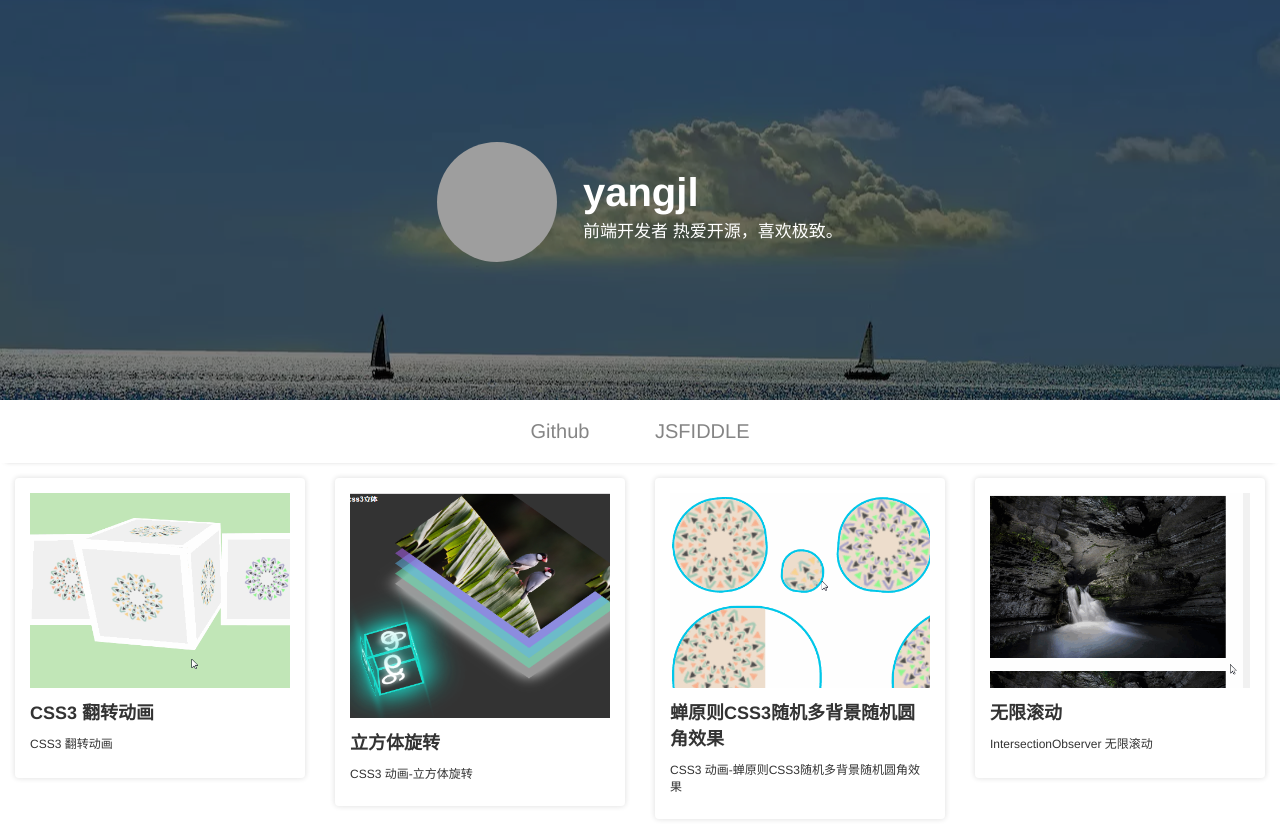
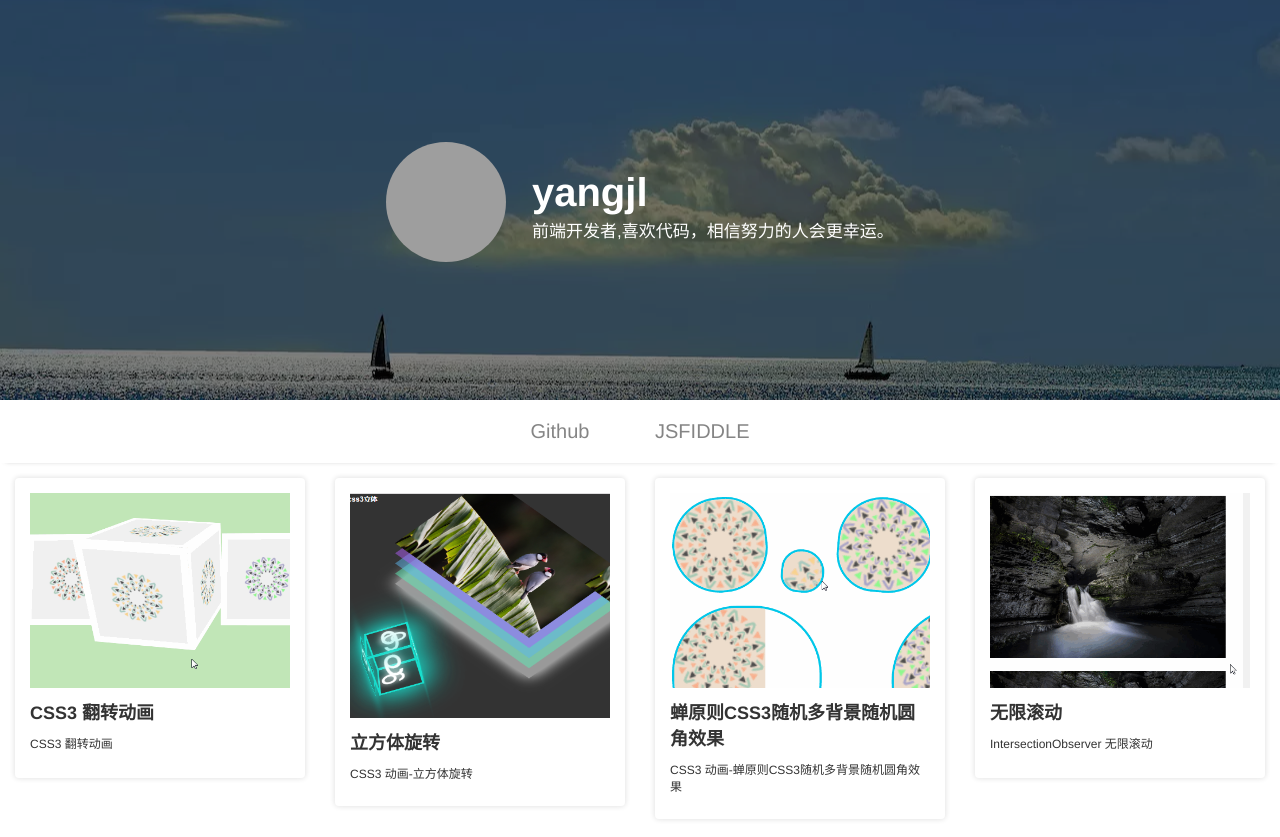
Before and after one commit to lanria990/demos, a plain HTML site: page index.html in a window 1280 px wide. Shown: the top 837 px of the page. Drawn offline with Linux system fonts and the light colour scheme; grey boxes are pictures that could not be loaded.

Commit message:
Update index.html

```diff
--- a/index.html
+++ b/index.html
@@ -16,8 +16,7 @@
      <img src="https://avatars3.githubusercontent.com/u/8067515?v=3&s=460" alt="" class="circle avatar"/>
      <div class="txt">
          <a ><h1>yangjl</h1></a>
-        <p>前端开发者
-            热爱开源，喜欢极致。</p>
+        <p>前端开发者,喜欢代码，相信努力的人会更幸运。</p>
      </div>
  </div>
     <nav class="nav">
```
